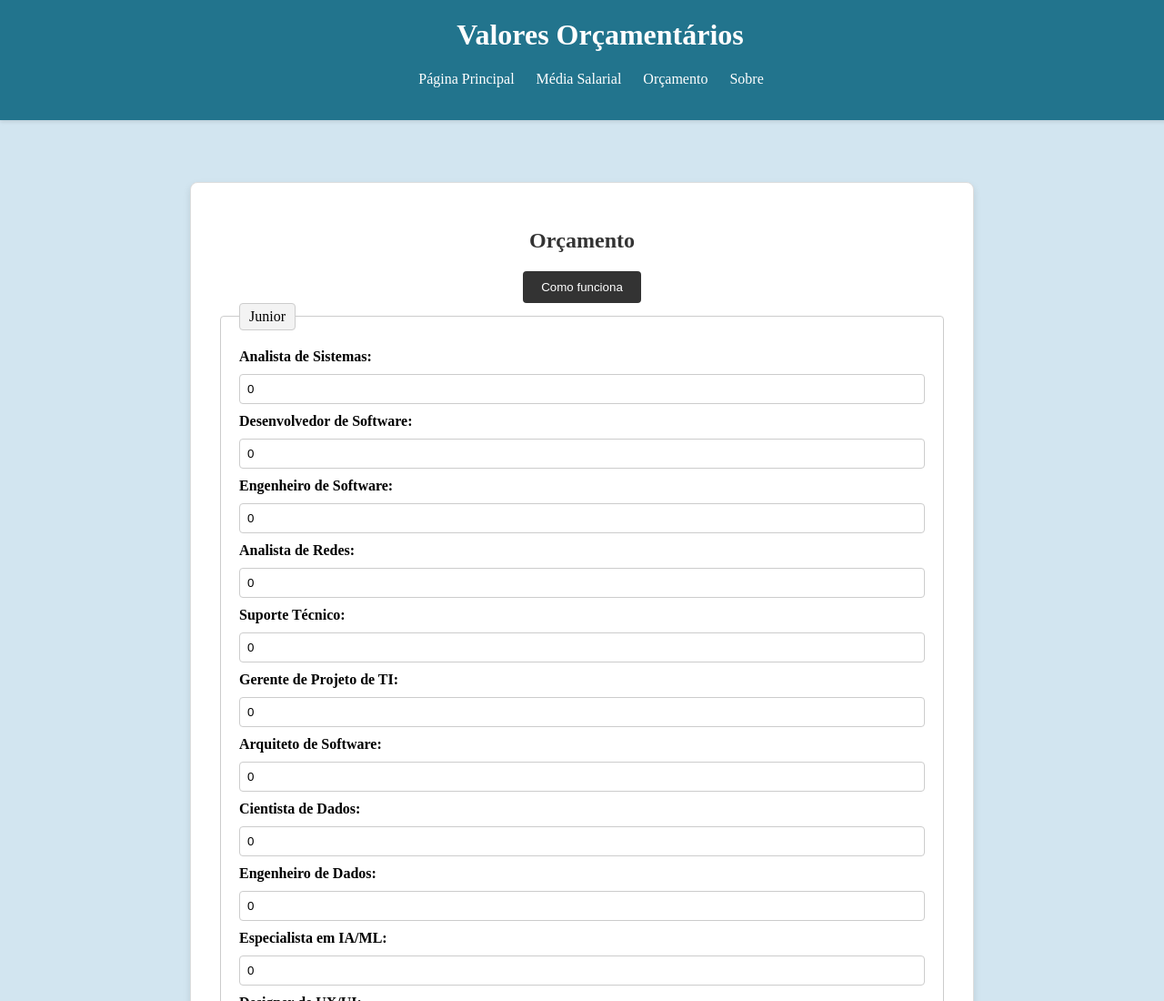
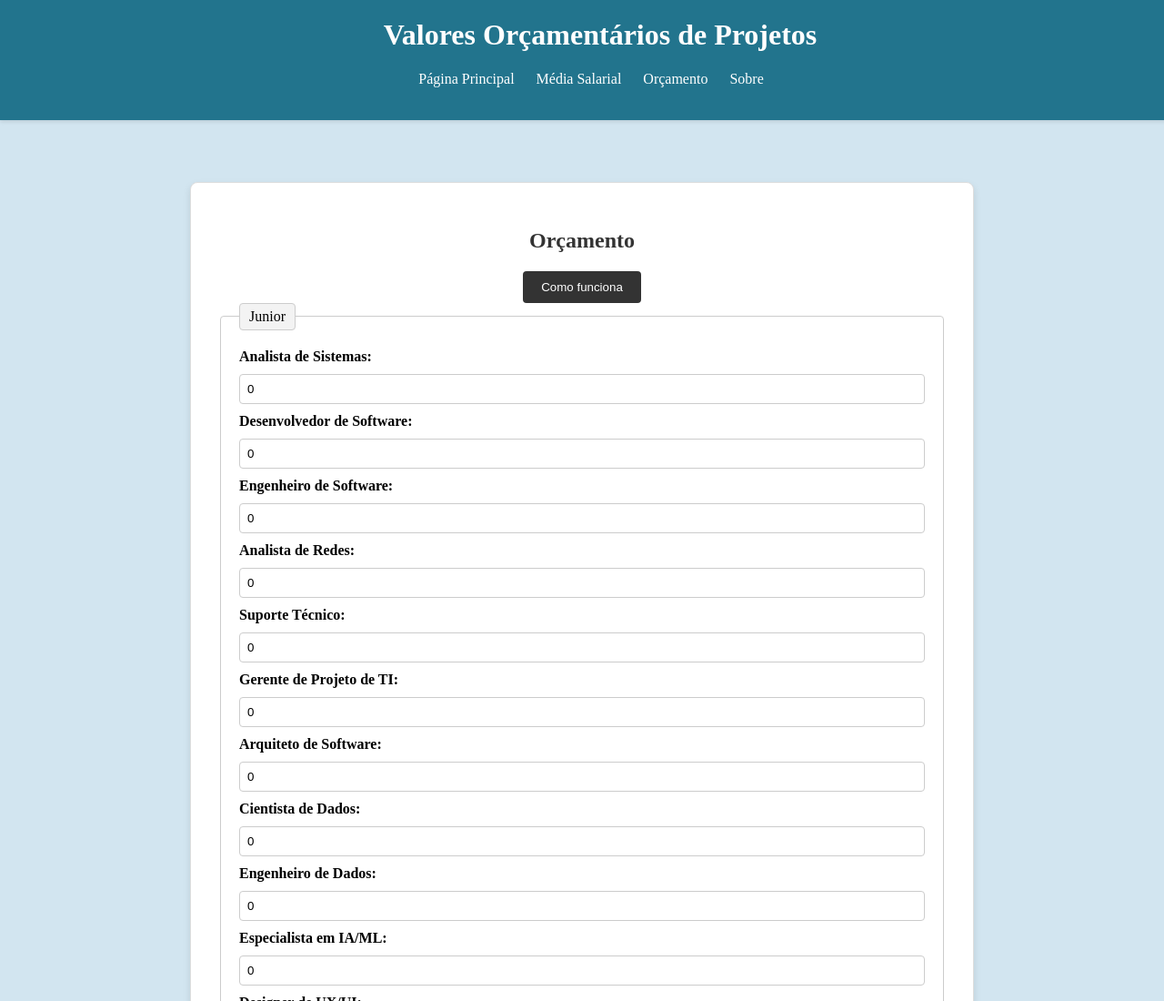
Before and after one commit to joaopedroaqb/SiteValoresOrcamentarios, a plain HTML site: page orcamento.html in a window 1280 px wide. Shown: the top 1100 px of the page at 91% size. Drawn offline with Linux system fonts and the light colour scheme.

Commit message:
Update orcamento.html

```diff
--- a/orcamento.html
+++ b/orcamento.html
@@ -8,7 +8,7 @@
 </head>
 <body>
     <header>
-        <h1>Valores Orçamentários</h1>
+        <h1>Valores Orçamentários de Projetos</h1>
         <nav>
             <ul>
                 <li><a href="index.html">Página Principal</a></li>
```
